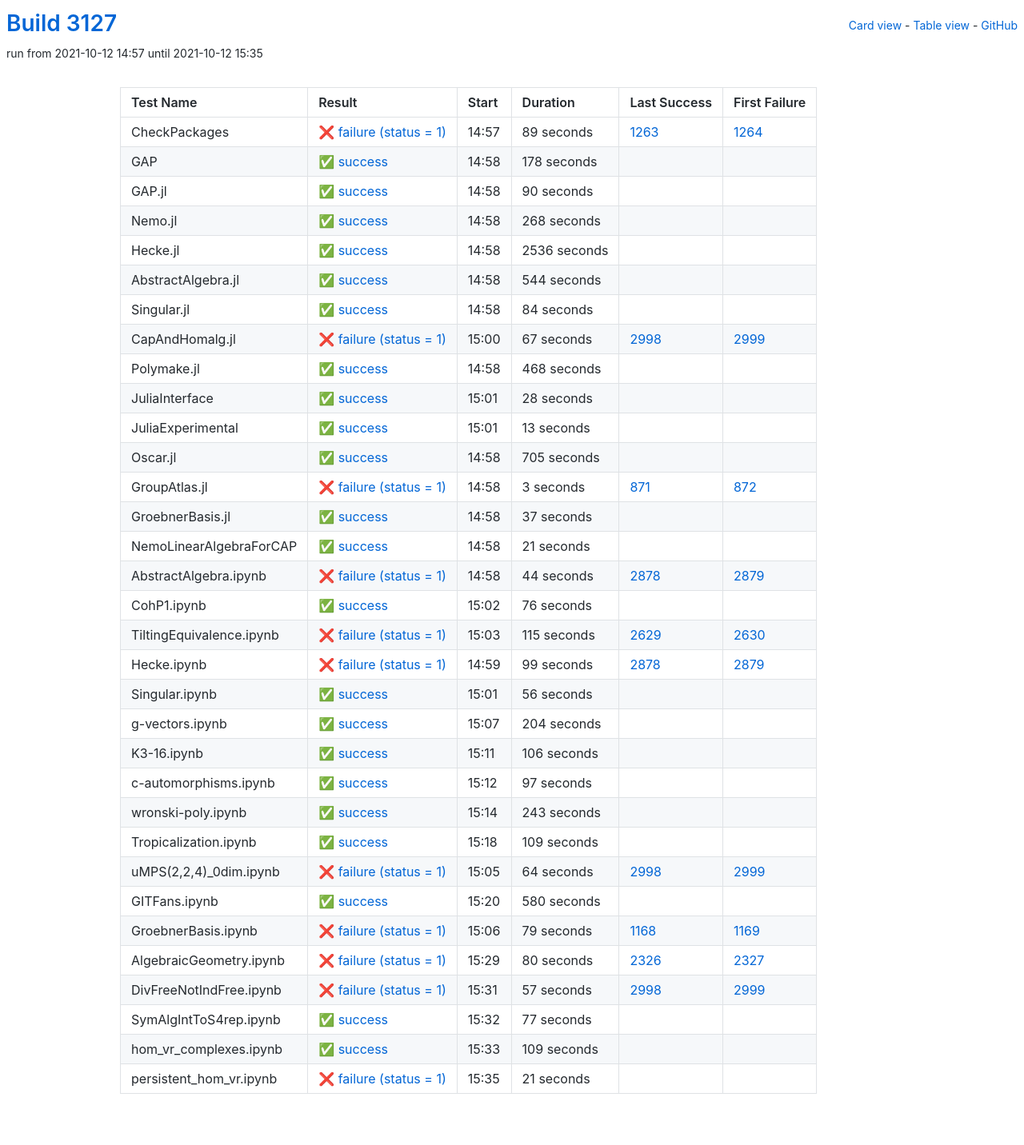
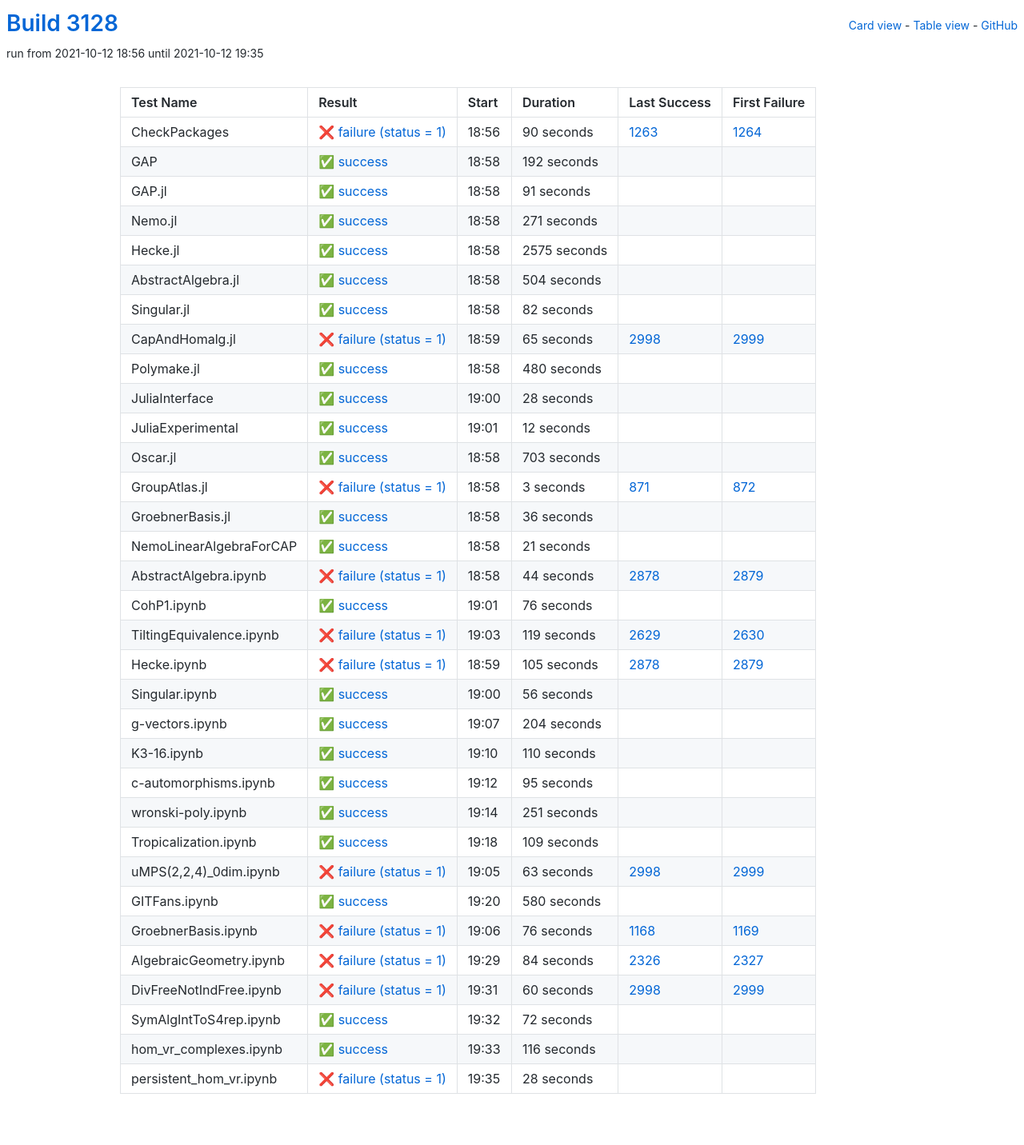
Before and after one commit to oscar-system/oscar-ci-status-stable, a Jekyll site: the page built from table.html, in a window 1280 px wide. Shown: the whole page at 80% size. Built offline with Jekyll 4.4.1, drawn with Linux system fonts in a browser that asks for light colours.

Commit message:
Build #3128

```diff
--- a/_data/ci.yml
+++ b/_data/ci.yml
@@ -1,6 +1,6 @@
 ---
-build: 3127
-build_url: https://oscarci.mathematik.uni-kl.de/job/oscar-stable/3127/
+build: 3128
+build_url: https://oscarci.mathematik.uni-kl.de/job/oscar-stable/3128/
 job: oscar-stable
 organization: oscar-system
 repo: oscar-ci-status-stable
@@ -8,116 +8,116 @@ repourl: https://github.com/oscar-system/oscar-ci-status-stable
 tests:
 - name: CheckPackages
   id: checkpackages
-  log: https://oscarci.mathematik.uni-kl.de/job/oscar-stable/3127/artifact/logs/build-3127/CheckPackages.log
-  start: 2021-10-12 14:57
+  log: https://oscarci.mathematik.uni-kl.de/job/oscar-stable/3128/artifact/logs/build-3128/CheckPackages.log
+  start: 2021-10-12 18:56
   success: false
   exitcode: 1
   status: failure
-  duration: 89
+  duration: 90
   last_success: 1263
   last_success_url: https://oscarci.mathematik.uni-kl.de/job/oscar-stable/1263/
   first_failure: 1264
   first_failure_url: https://oscarci.mathematik.uni-kl.de/job/oscar-stable/1264/
 - name: GAP
   id: gap
-  log: https://oscarci.mathematik.uni-kl.de/job/oscar-stable/3127/artifact/logs/build-3127/GAP.log
-  start: 2021-10-12 14:58
+  log: https://oscarci.mathematik.uni-kl.de/job/oscar-stable/3128/artifact/logs/build-3128/GAP.log
+  start: 2021-10-12 18:58
   success: true
   exitcode: 0
   status: success
-  duration: 178
+  duration: 192
   last_success: false
   last_success_url:
   first_failure: false
   first_failure_url:
 - name: GAP.jl
   id: gap-jl
-  log: https://oscarci.mathematik.uni-kl.de/job/oscar-stable/3127/artifact/logs/build-3127/GAP.jl.log
-  start: 2021-10-12 14:58
+  log: https://oscarci.mathematik.uni-kl.de/job/oscar-stable/3128/artifact/logs/build-3128/GAP.jl.log
+  start: 2021-10-12 18:58
   success: true
   exitcode: 0
   status: success
-  duration: 90
+  duration: 91
   last_success: false
   last_success_url:
   first_failure: false
   first_failure_url:
 - name: Nemo.jl
   id: nemo-jl
-  log: https://oscarci.mathematik.uni-kl.de/job/oscar-stable/3127/artifact/logs/build-3127/Nemo.jl.log
-  start: 2021-10-12 14:58
+  log: https://oscarci.mathematik.uni-kl.de/job/oscar-stable/3128/artifact/logs/build-3128/Nemo.jl.log
+  start: 2021-10-12 18:58
   success: true
   exitcode: 0
   status: success
-  duration: 268
+  duration: 271
   last_success: false
   last_success_url:
   first_failure: false
   first_failure_url:
 - name: Hecke.jl
   id: hecke-jl
-  log: https://oscarci.mathematik.uni-kl.de/job/oscar-stable/3127/artifact/logs/build-3127/Hecke.jl.log
-  start: 2021-10-12 14:58
+  log: https://oscarci.mathematik.uni-kl.de/job/oscar-stable/3128/artifact/logs/build-3128/Hecke.jl.log
+  start: 2021-10-12 18:58
   success: true
   exitcode: 0
   status: success
-  duration: 2536
+  duration: 2575
   last_success: false
   last_success_url:
   first_failure: false
   first_failure_url:
 - name: AbstractAlgebra.jl
   id: abstractalgebra-jl
-  log: https://oscarci.mathematik.uni-kl.de/job/oscar-stable/3127/artifact/logs/build-3127/AbstractAlgebra.jl.log
-  start: 2021-10-12 14:58
+  log: https://oscarci.mathematik.uni-kl.de/job/oscar-stable/3128/artifact/logs/build-3128/AbstractAlgebra.jl.log
+  start: 2021-10-12 18:58
   success: true
   exitcode: 0
   status: success
-  duration: 544
+  duration: 504
   last_success: false
   last_success_url:
   first_failure: false
   first_failure_url:
 - name: Singular.jl
   id: singular-jl
-  log: https://oscarci.mathematik.uni-kl.de/job/oscar-stable/3127/artifact/logs/build-3127/Singular.jl.log
-  start: 2021-10-12 14:58
+  log: https://oscarci.mathematik.uni-kl.de/job/oscar-stable/3128/artifact/logs/build-3128/Singular.jl.log
+  start: 2021-10-12 18:58
   success: true
   exitcode: 0
   status: success
-  duration: 84
+  duration: 82
   last_success: false
   last_success_url:
   first_failure: false
   first_failure_url:
 - name: CapAndHomalg.jl
   id: capandhomalg-jl
-  log: https://oscarci.mathematik.uni-kl.de/job/oscar-stable/3127/artifact/logs/build-3127/CapAndHomalg.jl.log
-  start: 2021-10-12 15:00
+  log: https://oscarci.mathematik.uni-kl.de/job/oscar-stable/3128/artifact/logs/build-3128/CapAndHomalg.jl.log
+  start: 2021-10-12 18:59
   success: false
   exitcode: 1
   status: failure
-  duration: 67
+  duration: 65
   last_success: 2998
   last_success_url: https://oscarci.mathematik.uni-kl.de/job/oscar-stable/2998/
   first_failure: 2999
   first_failure_url: https://oscarci.mathematik.uni-kl.de/job/oscar-stable/2999/
 - name: Polymake.jl
   id: polymake-jl
-  log: https://oscarci.mathematik.uni-kl.de/job/oscar-stable/3127/artifact/logs/build-3127/Polymake.jl.log
-  start: 2021-10-12 14:58
+  log: https://oscarci.mathematik.uni-kl.de/job/oscar-stable/3128/artifact/logs/build-3128/Polymake.jl.log
+  start: 2021-10-12 18:58
   success: true
   exitcode: 0
   status: success
-  duration: 468
+  duration: 480
   last_success: false
   last_success_url:
   first_failure: false
   first_failure_url:
 - name: JuliaInterface
   id: juliainterface
-  log: https://oscarci.mathematik.uni-kl.de/job/oscar-stable/3127/artifact/logs/build-3127/JuliaInterface.log
-  start: 2021-10-12 15:01
+  log: https://oscarci.mathematik.uni-kl.de/job/oscar-stable/3128/artifact/logs/build-3128/JuliaInterface.log
+  start: 2021-10-12 19:00
   success: true
   exitcode: 0
   status: success
@@ -128,32 +128,32 @@ tests:
   first_failure_url:
 - name: JuliaExperimental
   id: juliaexperimental
-  log: https://oscarci.mathematik.uni-kl.de/job/oscar-stable/3127/artifact/logs/build-3127/JuliaExperimental.log
-  start: 2021-10-12 15:01
+  log: https://oscarci.mathematik.uni-kl.de/job/oscar-stable/3128/artifact/logs/build-3128/JuliaExperimental.log
+  start: 2021-10-12 19:01
   success: true
   exitcode: 0
   status: success
-  duration: 13
+  duration: 12
   last_success: false
   last_success_url:
   first_failure: false
   first_failure_url:
 - name: Oscar.jl
   id: oscar-jl
-  log: https://oscarci.mathematik.uni-kl.de/job/oscar-stable/3127/artifact/logs/build-3127/Oscar.jl.log
-  start: 2021-10-12 14:58
+  log: https://oscarci.mathematik.uni-kl.de/job/oscar-stable/3128/artifact/logs/build-3128/Oscar.jl.log
+  start: 2021-10-12 18:58
   success: true
   exitcode: 0
   status: success
-  duration: 705
+  duration: 703
   last_success: false
   last_success_url:
   first_failure: false
   first_failure_url:
 - name: GroupAtlas.jl
   id: groupatlas-jl
-  log: https://oscarci.mathematik.uni-kl.de/job/oscar-stable/3127/artifact/logs/build-3127/GroupAtlas.jl.log
-  start: 2021-10-12 14:58
+  log: https://oscarci.mathematik.uni-kl.de/job/oscar-stable/3128/artifact/logs/build-3128/GroupAtlas.jl.log
+  start: 2021-10-12 18:58
   success: false
   exitcode: 1
   status: failure
@@ -164,20 +164,20 @@ tests:
   first_failure_url: https://oscarci.mathematik.uni-kl.de/job/oscar-stable/872/
 - name: GroebnerBasis.jl
   id: groebnerbasis-jl
-  log: https://oscarci.mathematik.uni-kl.de/job/oscar-stable/3127/artifact/logs/build-3127/GroebnerBasis.jl.log
-  start: 2021-10-12 14:58
+  log: https://oscarci.mathematik.uni-kl.de/job/oscar-stable/3128/artifact/logs/build-3128/GroebnerBasis.jl.log
+  start: 2021-10-12 18:58
   success: true
   exitcode: 0
   status: success
-  duration: 37
+  duration: 36
   last_success: false
   last_success_url:
   first_failure: false
   first_failure_url:
 - name: NemoLinearAlgebraForCAP
   id: nemolinearalgebraforcap
-  log: https://oscarci.mathematik.uni-kl.de/job/oscar-stable/3127/artifact/logs/build-3127/NemoLinearAlgebraForCAP.log
-  start: 2021-10-12 14:58
+  log: https://oscarci.mathematik.uni-kl.de/job/oscar-stable/3128/artifact/logs/build-3128/NemoLinearAlgebraForCAP.log
+  start: 2021-10-12 18:58
   success: true
   exitcode: 0
   status: success
@@ -188,8 +188,8 @@ tests:
   first_failure_url:
 - name: AbstractAlgebra.ipynb
   id: abstractalgebra-ipynb
-  log: https://oscarci.mathematik.uni-kl.de/job/oscar-stable/3127/artifact/logs/build-3127/AbstractAlgebra.ipynb.log
-  start: 2021-10-12 14:58
+  log: https://oscarci.mathematik.uni-kl.de/job/oscar-stable/3128/artifact/logs/build-3128/AbstractAlgebra.ipynb.log
+  start: 2021-10-12 18:58
   success: false
   exitcode: 1
   status: failure
@@ -200,8 +200,8 @@ tests:
   first_failure_url: https://oscarci.mathematik.uni-kl.de/job/oscar-stable/2879/
 - name: CohP1.ipynb
   id: cohp1-ipynb
-  log: https://oscarci.mathematik.uni-kl.de/job/oscar-stable/3127/artifact/logs/build-3127/CohP1.ipynb.log
-  start: 2021-10-12 15:02
+  log: https://oscarci.mathematik.uni-kl.de/job/oscar-stable/3128/artifact/logs/build-3128/CohP1.ipynb.log
+  start: 2021-10-12 19:01
   success: true
   exitcode: 0
   status: success
@@ -212,32 +212,32 @@ tests:
   first_failure_url:
 - name: TiltingEquivalence.ipynb
   id: tiltingequivalence-ipynb
-  log: https://oscarci.mathematik.uni-kl.de/job/oscar-stable/3127/artifact/logs/build-3127/TiltingEquivalence.ipynb.log
-  start: 2021-10-12 15:03
+  log: https://oscarci.mathematik.uni-kl.de/job/oscar-stable/3128/artifact/logs/build-3128/TiltingEquivalence.ipynb.log
+  start: 2021-10-12 19:03
   success: false
   exitcode: 1
   status: failure
-  duration: 115
+  duration: 119
   last_success: 2629
   last_success_url: https://oscarci.mathematik.uni-kl.de/job/oscar-stable/2629/
   first_failure: 2630
   first_failure_url: https://oscarci.mathematik.uni-kl.de/job/oscar-stable/2630/
 - name: Hecke.ipynb
   id: hecke-ipynb
-  log: https://oscarci.mathematik.uni-kl.de/job/oscar-stable/3127/artifact/logs/build-3127/Hecke.ipynb.log
-  start: 2021-10-12 14:59
+  log: https://oscarci.mathematik.uni-kl.de/job/oscar-stable/3128/artifact/logs/build-3128/Hecke.ipynb.log
+  start: 2021-10-12 18:59
   success: false
   exitcode: 1
   status: failure
-  duration: 99
+  duration: 105
   last_success: 2878
   last_success_url: https://oscarci.mathematik.uni-kl.de/job/oscar-stable/2878/
   first_failure: 2879
   first_failure_url: https://oscarci.mathematik.uni-kl.de/job/oscar-stable/2879/
 - name: Singular.ipynb
   id: singular-ipynb
-  log: https://oscarci.mathematik.uni-kl.de/job/oscar-stable/3127/artifact/logs/build-3127/Singular.ipynb.log
-  start: 2021-10-12 15:01
+  log: https://oscarci.mathematik.uni-kl.de/job/oscar-stable/3128/artifact/logs/build-3128/Singular.ipynb.log
+  start: 2021-10-12 19:00
   success: true
   exitcode: 0
   status: success
@@ -248,8 +248,8 @@ tests:
   first_failure_url:
 - name: g-vectors.ipynb
   id: g-vectors-ipynb
-  log: https://oscarci.mathematik.uni-kl.de/job/oscar-stable/3127/artifact/logs/build-3127/g-vectors.ipynb.log
-  start: 2021-10-12 15:07
+  log: https://oscarci.mathematik.uni-kl.de/job/oscar-stable/3128/artifact/logs/build-3128/g-vectors.ipynb.log
+  start: 2021-10-12 19:07
   success: true
   exitcode: 0
   status: success
@@ -260,44 +260,44 @@ tests:
   first_failure_url:
 - name: K3-16.ipynb
   id: k3-16-ipynb
-  log: https://oscarci.mathematik.uni-kl.de/job/oscar-stable/3127/artifact/logs/build-3127/K3-16.ipynb.log
-  start: 2021-10-12 15:11
+  log: https://oscarci.mathematik.uni-kl.de/job/oscar-stable/3128/artifact/logs/build-3128/K3-16.ipynb.log
+  start: 2021-10-12 19:10
   success: true
   exitcode: 0
   status: success
-  duration: 106
+  duration: 110
   last_success: false
   last_success_url:
   first_failure: false
   first_failure_url:
 - name: c-automorphisms.ipynb
   id: c-automorphisms-ipynb
-  log: https://oscarci.mathematik.uni-kl.de/job/oscar-stable/3127/artifact/logs/build-3127/c-automorphisms.ipynb.log
-  start: 2021-10-12 15:12
+  log: https://oscarci.mathematik.uni-kl.de/job/oscar-stable/3128/artifact/logs/build-3128/c-automorphisms.ipynb.log
+  start: 2021-10-12 19:12
   success: true
   exitcode: 0
   status: success
-  duration: 97
+  duration: 95
   last_success: false
   last_success_url:
   first_failure: false
   first_failure_url:
 - name: wronski-poly.ipynb
   id: wronski-poly-ipynb
-  log: https://oscarci.mathematik.uni-kl.de/job/oscar-stable/3127/artifact/logs/build-3127/wronski-poly.ipynb.log
-  start: 2021-10-12 15:14
+  log: https://oscarci.mathematik.uni-kl.de/job/oscar-stable/3128/artifact/logs/build-3128/wronski-poly.ipynb.log
+  start: 2021-10-12 19:14
   success: true
   exitcode: 0
   status: success
-  duration: 243
+  duration: 251
   last_success: false
   last_success_url:
   first_failure: false
   first_failure_url:
 - name: Tropicalization.ipynb
   id: tropicalization-ipynb
-  log: https://oscarci.mathematik.uni-kl.de/job/oscar-stable/3127/artifact/logs/build-3127/Tropicalization.ipynb.log
-  start: 2021-10-12 15:18
+  log: https://oscarci.mathematik.uni-kl.de/job/oscar-stable/3128/artifact/logs/build-3128/Tropicalization.ipynb.log
+  start: 2021-10-12 19:18
   success: true
   exitcode: 0
   status: success
@@ -308,20 +308,20 @@ tests:
   first_failure_url:
 - name: uMPS(2,2,4)_0dim.ipynb
   id: umps-2-2-4-0dim-ipynb
-  log: https://oscarci.mathematik.uni-kl.de/job/oscar-stable/3127/artifact/logs/build-3127/uMPS-2-2-4-_0dim.ipynb.log
-  start: 2021-10-12 15:05
+  log: https://oscarci.mathematik.uni-kl.de/job/oscar-stable/3128/artifact/logs/build-3128/uMPS-2-2-4-_0dim.ipynb.log
+  start: 2021-10-12 19:05
   success: false
   exitcode: 1
   status: failure
-  duration: 64
+  duration: 63
   last_success: 2998
   last_success_url: https://oscarci.mathematik.uni-kl.de/job/oscar-stable/2998/
   first_failure: 2999
   first_failure_url: https://oscarci.mathematik.uni-kl.de/job/oscar-stable/2999/
 - name: GITFans.ipynb
   id: gitfans-ipynb
-  log: https://oscarci.mathematik.uni-kl.de/job/oscar-stable/3127/artifact/logs/build-3127/GITFans.ipynb.log
-  start: 2021-10-12 15:20
+  log: https://oscarci.mathematik.uni-kl.de/job/oscar-stable/3128/artifact/logs/build-3128/GITFans.ipynb.log
+  start: 2021-10-12 19:20
   success: true
   exitcode: 0
   status: success
@@ -332,72 +332,72 @@ tests:
   first_failure_url:
 - name: GroebnerBasis.ipynb
   id: groebnerbasis-ipynb
-  log: https://oscarci.mathematik.uni-kl.de/job/oscar-stable/3127/artifact/logs/build-3127/GroebnerBasis.ipynb.log
-  start: 2021-10-12 15:06
+  log: https://oscarci.mathematik.uni-kl.de/job/oscar-stable/3128/artifact/logs/build-3128/GroebnerBasis.ipynb.log
+  start: 2021-10-12 19:06
   success: false
   exitcode: 1
   status: failure
-  duration: 79
+  duration: 76
   last_success: 1168
   last_success_url: https://oscarci.mathematik.uni-kl.de/job/oscar-stable/1168/
   first_failure: 1169
   first_failure_url: https://oscarci.mathematik.uni-kl.de/job/oscar-stable/1169/
 - name: AlgebraicGeometry.ipynb
   id: algebraicgeometry-ipynb
-  log: https://oscarci.mathematik.uni-kl.de/job/oscar-stable/3127/artifact/logs/build-3127/AlgebraicGeometry.ipynb.log
-  start: 2021-10-12 15:29
+  log: https://oscarci.mathematik.uni-kl.de/job/oscar-stable/3128/artifact/logs/build-3128/AlgebraicGeometry.ipynb.log
+  start: 2021-10-12 19:29
   success: false
   exitcode: 1
   status: failure
-  duration: 80
+  duration: 84
   last_success: 2326
   last_success_url: https://oscarci.mathematik.uni-kl.de/job/oscar-stable/2326/
   first_failure: 2327
   first_failure_url: https://oscarci.mathematik.uni-kl.de/job/oscar-stable/2327/
 - name: DivFreeNotIndFree.ipynb
   id: divfreenotindfree-ipynb
-  log: https://oscarci.mathematik.uni-kl.de/job/oscar-stable/3127/artifact/logs/build-3127/DivFreeNotIndFree.ipynb.log
-  start: 2021-10-12 15:31
+  log: https://oscarci.mathematik.uni-kl.de/job/oscar-stable/3128/artifact/logs/build-3128/DivFreeNotIndFree.ipynb.log
+  start: 2021-10-12 19:31
   success: false
   exitcode: 1
   status: failure
-  duration: 57
+  duration: 60
   last_success: 2998
   last_success_url: https://oscarci.mathematik.uni-kl.de/job/oscar-stable/2998/
   first_failure: 2999
   first_failure_url: https://oscarci.mathematik.uni-kl.de/job/oscar-stable/2999/
 - name: SymAlgIntToS4rep.ipynb
   id: symalginttos4rep-ipynb
-  log: https://oscarci.mathematik.uni-kl.de/job/oscar-stable/3127/artifact/logs/build-3127/SymAlgIntToS4rep.ipynb.log
-  start: 2021-10-12 15:32
+  log: https://oscarci.mathematik.uni-kl.de/job/oscar-stable/3128/artifact/logs/build-3128/SymAlgIntToS4rep.ipynb.log
+  start: 2021-10-12 19:32
   success: true
   exitcode: 0
   status: success
-  duration: 77
+  duration: 72
   last_success: false
   last_success_url:
   first_failure: false
   first_failure_url:
 - name: hom_vr_complexes.ipynb
   id: hom-vr-complexes-ipynb
-  log: https://oscarci.mathematik.uni-kl.de/job/oscar-stable/3127/artifact/logs/build-3127/hom_vr_complexes.ipynb.log
-  start: 2021-10-12 15:33
+  log: https://oscarci.mathematik.uni-kl.de/job/oscar-stable/3128/artifact/logs/build-3128/hom_vr_complexes.ipynb.log
+  start: 2021-10-12 19:33
   success: true
   exitcode: 0
   status: success
-  duration: 109
+  duration: 116
   last_success: false
   last_success_url:
   first_failure: false
   first_failure_url:
 - name: persistent_hom_vr.ipynb
   id: persistent-hom-vr-ipynb
-  log: https://oscarci.mathematik.uni-kl.de/job/oscar-stable/3127/artifact/logs/build-3127/persistent_hom_vr.ipynb.log
-  start: 2021-10-12 15:35
+  log: https://oscarci.mathematik.uni-kl.de/job/oscar-stable/3128/artifact/logs/build-3128/persistent_hom_vr.ipynb.log
+  start: 2021-10-12 19:35
   success: false
   exitcode: 1
   status: failure
-  duration: 21
+  duration: 28
   last_success: false
   last_success_url:
   first_failure: false
```
Also changed, not shown: README.md.
